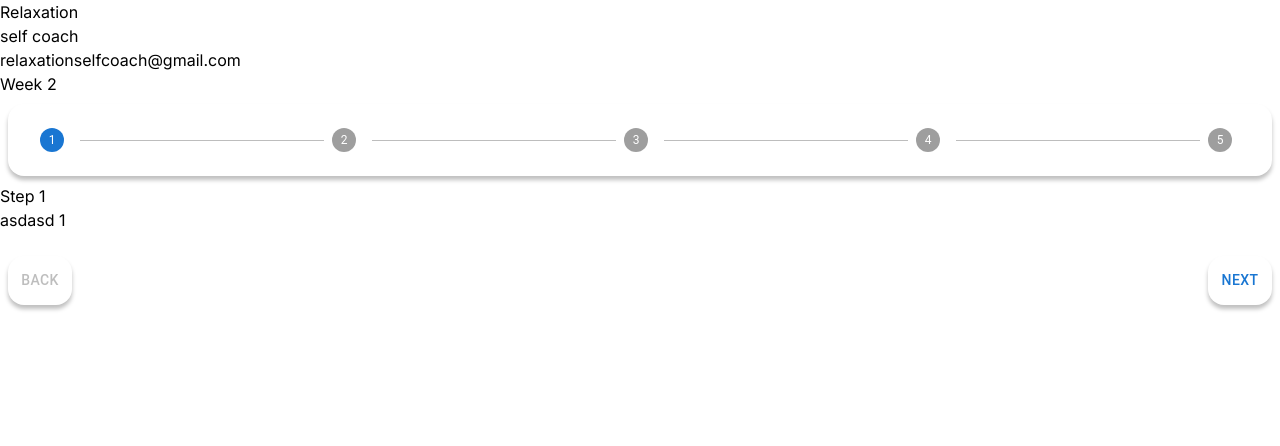
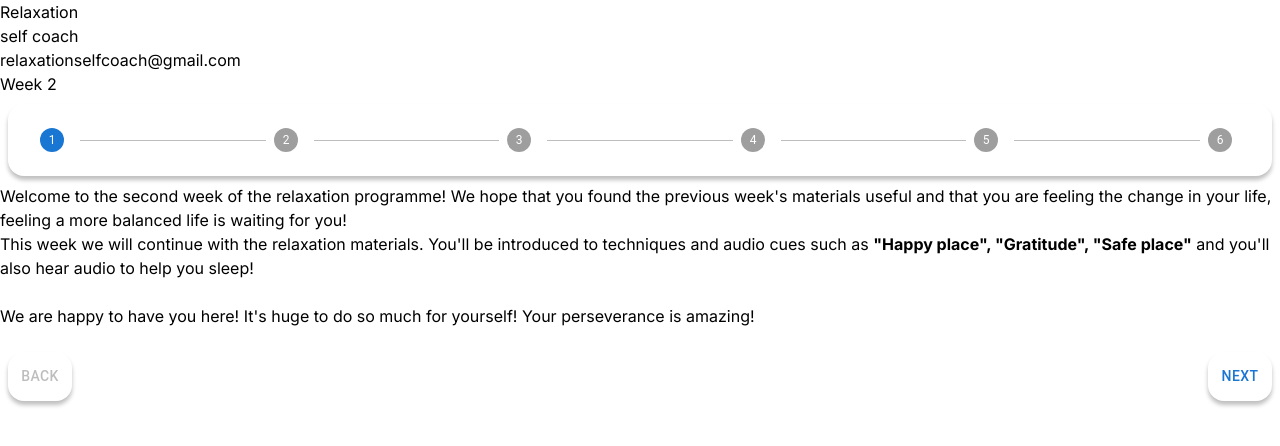
Before and after one commit to Csaba19999/weekly-e-learn, a Next.js app: page /week/2/1 in a window 1280 px wide. Shown: the top 446 px of the page. Built offline with nearby package versions, Linux system fonts and the light colour scheme.

Commit message:
Add week 2

```diff
--- a/app/week/2/[key]/page.tsx
+++ b/app/week/2/[key]/page.tsx
@@ -1,37 +1,76 @@
+import VideoWatchStep from "@/component/stepper/VideoWatchStep/VideoWatchStep";
 import HorizontalLinearStepper from "@/component/stepper/stepper";
+import Image from "next/image";
+
+export default function WeekOne() {
+  return (
+    <main className="w-full max-w-screen-xl flex min-h-screen flex-col items-center gap-6 p-6 mx-auto">
+      <h2 className="w-full text-start text-3xl text-neutral-800 font-bold">
+        Week 2
+      </h2>
+      <HorizontalLinearStepper finish={finish} steps={steps} />
+    </main>
+  );
+}
+
+const finish = (
+  <div>
+    <p className="w-full text-xl text-neutral-800 font-semibold px-2 mx-2 py-10">
+      Great progress this week! You have taken time for yourself and your mental
+      health, be really proud of yourself, as proud as we are of you! <br />
+      We hope you found the videos useful. If you would like to, you can share
+      with us your experience, what you liked about it or how you will be able
+      to use it in your everyday life! We are always happy to see the lives of
+      others improved!
+      <br />
+      <a
+        className="text-blue-500 font-normal underline"
+        href="https://docs.google.com/forms/d/e/1FAIpQLSfpWIP4Rjf8YGibGOU4AI3sXT-T-Qa6O9rc4AbQPlmywiQRpg/viewform?usp=sf_link"
+      >
+        I share my experience
+      </a>
+    </p>
+  </div>
+);
 
 const steps = [
   {
-    label: "Step 1",
-    element: <div>asdasd 1</div>,
+    label:
+      "Welcome to the second week of the relaxation programme! We hope that you found the previous week's materials useful and that you are feeling the change in your life, feeling a more balanced life is waiting for you!",
+    element: (
+      <div>
+        <p>
+          This week we will continue with the relaxation materials. You'll be
+          introduced to techniques and audio cues such as{" "}
+          <b>"Happy place", "Gratitude", "Safe place"</b> and you'll also hear
+          audio to help you sleep!
+        </p>
+        <br />
+        <p>
+          We are happy to have you here! It's huge to do so much for yourself!
+          Your perseverance is amazing!
+        </p>
+      </div>
+    ),
   },
   {
-    label: "Step 2",
-    element: <div>asdasd 2</div>,
+    label: "Relaxation self coach: IV. module",
+    element: <VideoWatchStep src="https://youtu.be/eHZUItwQpnY" />,
   },
   {
-    label: "Step 3",
-    element: <div>asdasd 3</div>,
+    label: `Congratulations! You've reached the end of the fourth module in our program, and we're genuinely thrilled to see your dedication and progress toward your well-being. Remember, every time you participate in mindfulness exercises, you're actively nurturing your health and joy. Keep up the fantastic effort!`,
+    element: null,
   },
   {
-    label: "Step 4",
-    element: <div>asdasd 4</div>,
+    label: "Relaxation self coach: V. module",
+    element: <VideoWatchStep src="https://youtu.be/NWpb_nrU6FI" />,
   },
   {
-    label: "Step 5",
-    element: <div>asdasd 5</div>,
+    label: `Congratulations on completing the Safe place and sleep relaxation module! You've taken important steps towards finding peace and restfulness. Keep up the great work on your journey to better sleep and inner calm!`,
+    element: null,
+  },
+  {
+    label: "Relaxation self coach: VI. module",
+    element: <VideoWatchStep src="https://youtu.be/6P1tWP-FipQ" />,
   },
 ];
-
-export default function WeekTwo() {
-  return (
-    <main className="flex min-h-screen flex-col items-center gap-6 p-24">
-      <h1 className="w-full text-start text-3xl text-neutral-800 font-bold">
-        Week 2
-      </h1>
-      <section className="bg-white w-full">
-        <HorizontalLinearStepper finish={<p></p>} steps={steps} />
-      </section>
-    </main>
-  );
-}
```
